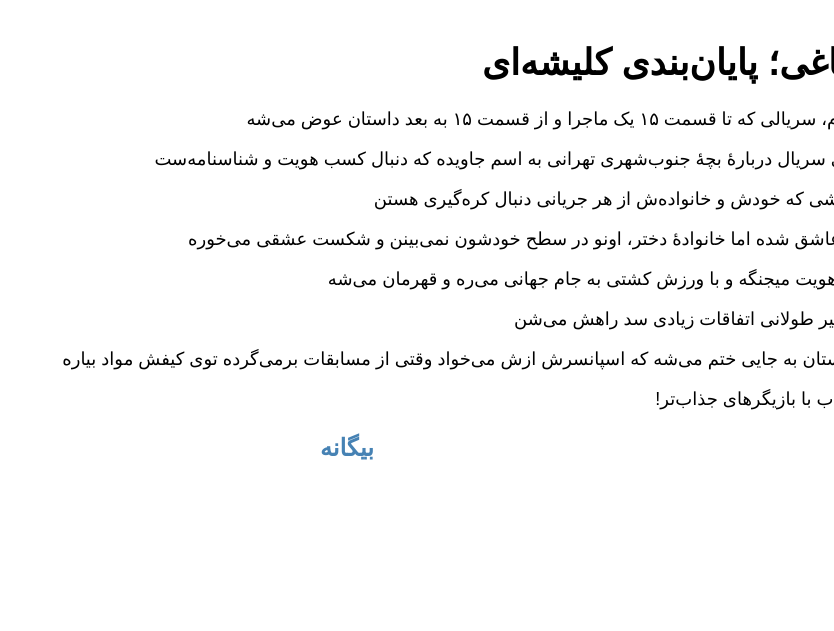
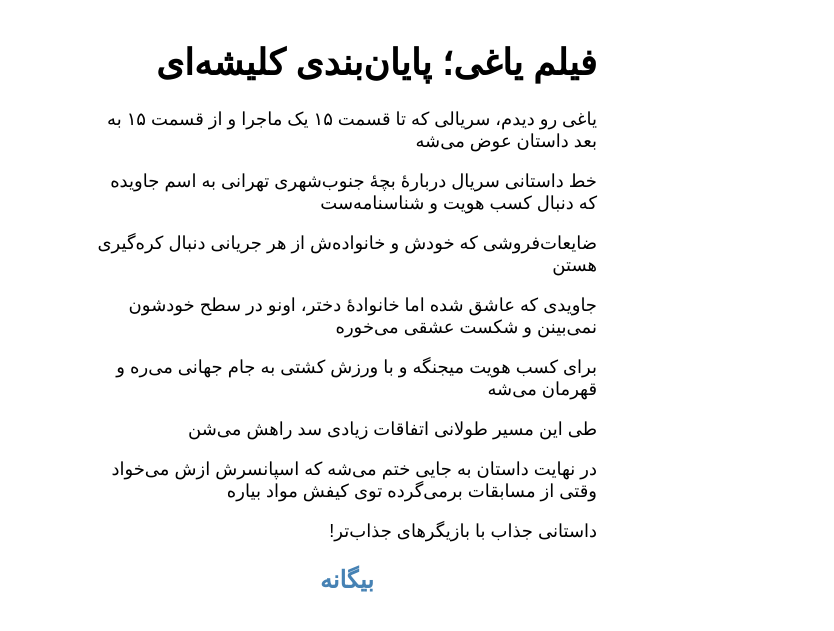
Before and after one commit to darkblog/darkblog.github.io, a Jekyll site: the page built from _posts/2023-8-19-4.md, in a window 1280 px wide. Shown: the top 631 px of the page, without its empty margins (446-1280 px from the left). Built offline with Jekyll 4.4.1, drawn with Linux system fonts in a browser that asks for light colours.

Commit message:
Update post.html

```diff
--- a/_layouts/post.html
+++ b/_layouts/post.html
@@ -7,7 +7,7 @@
 <head>
 <title>{{ page.title }}</title>
 <meta name="viewport" content="width=device-width">
-<style>body{font-family:sans-serif;font-size:large;margin:auto;padding:1em;max-width:90%}a{text-decoration:none;color:steelblue}.center{text-align:center;font-size:x-large;font-weight:bold}</style>
+<style>body{font-family:sans-serif;font-size:large;margin:auto;padding:1em;max-width:500px}a{text-decoration:none;color:steelblue}.center{text-align:center;font-size:x-large;font-weight:bold}</style>
 </head>
 <body>
 <h1>{{ page.title }}</h1>
```
